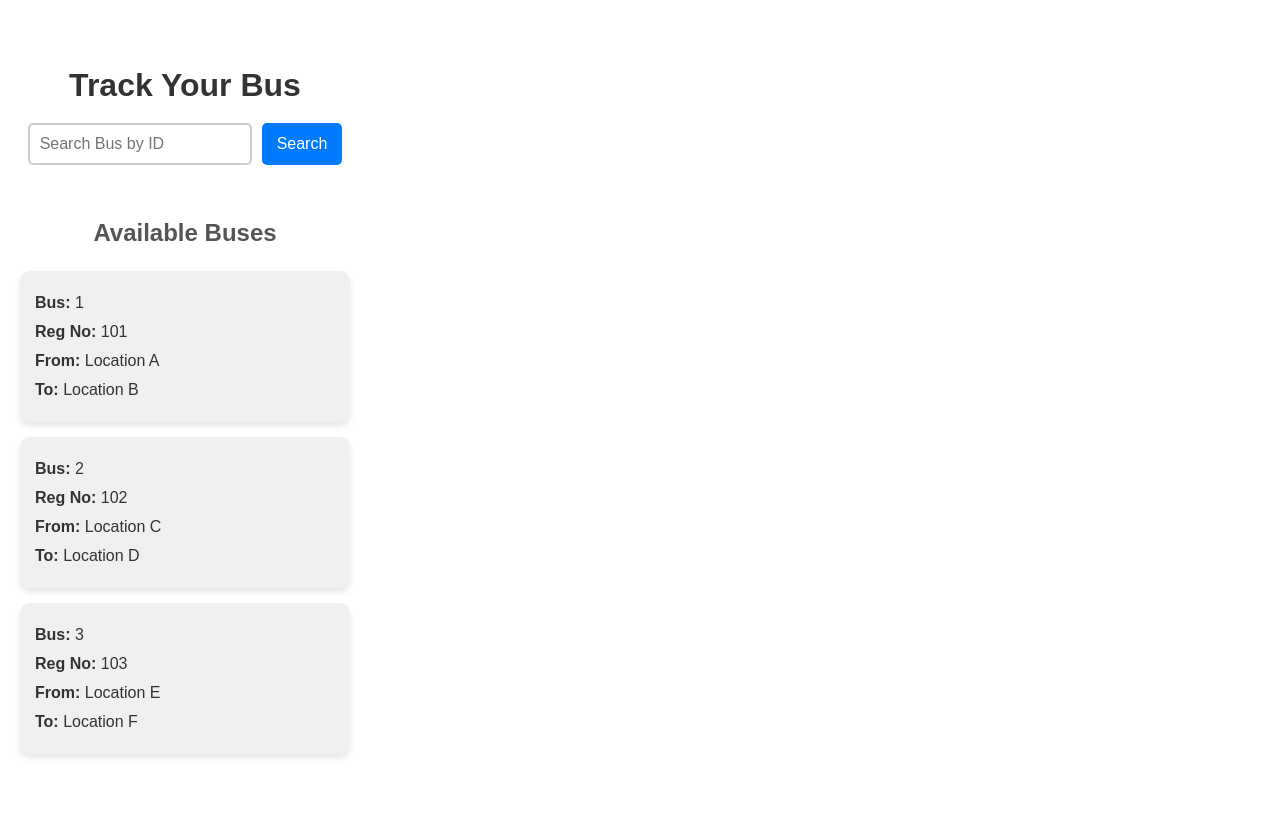
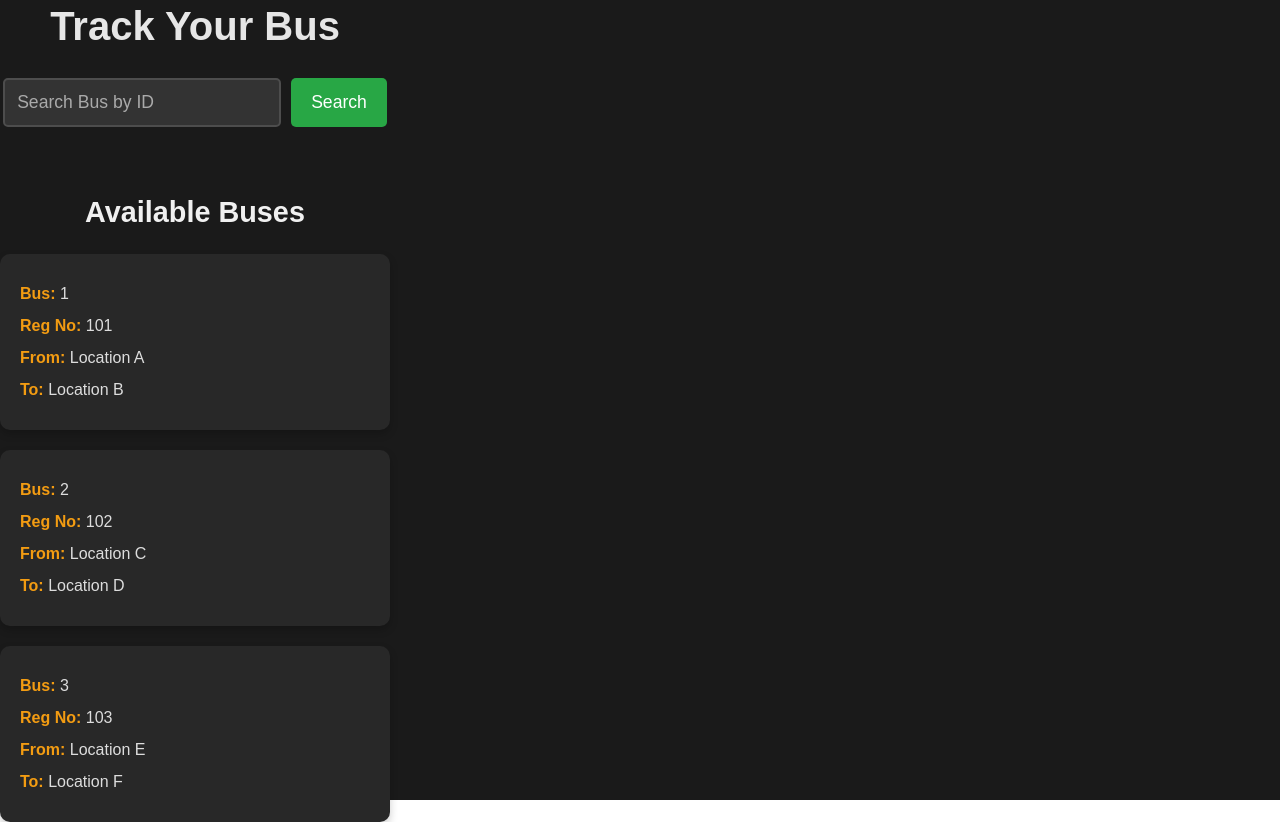
Before and after one commit to anuraggr/trackbus, a React (Vite) app: page / in a window 1280 px wide. Before the commit the page ends 800 px from the top, so only its background shows below. Built offline with nearby package versions, Linux system fonts and the light colour scheme.

Commit message:
Update Home.css

```diff
--- a/src/Home.css
+++ b/src/Home.css
@@ -1,68 +1,90 @@
+body {
+  background-color: #1a1a1a; /* Dark background */
+  margin: 0;
+  font-family: 'Arial', sans-serif;
+}
+
 .home-container {
   display: flex;
   flex-direction: column;
+  justify-content: center;
   align-items: center;
-  padding: 20px;
-  font-family: 'Arial', sans-serif;
+  height: 100vh; /* Full-screen height */
+  color: #fff;
 }
 
 .title {
-  font-size: 2rem;
-  color: #333;
-  margin-bottom: 20px;
+  font-size: 2.5rem;
+  font-weight: bold;
+  color: #e6e6e6; /* Light gray */
+  margin-bottom: 30px;
+  text-align: center;
 }
 
 .search-bar {
   display: flex;
   justify-content: center;
-  margin-bottom: 30px;
+  margin-bottom: 40px;
 }
 
 .search-input {
-  padding: 10px;
-  font-size: 1rem;
-  width: 200px;
-  border: 2px solid #ccc;
+  padding: 12px;
+  font-size: 1.1rem;
+  width: 250px;
+  border: 2px solid #4d4d4d;
   border-radius: 5px;
-  margin-right: 10px;
+  background-color: #333;
+  color: #fff;
+  outline: none;
+}
+
+.search-input::placeholder {
+  color: #aaa; /* Placeholder color */
 }
 
 .search-btn {
-  padding: 10px 15px;
-  background-color: #007bff;
+  padding: 12px 20px;
+  background-color: #28a745;
   color: white;
   border: none;
   border-radius: 5px;
   cursor: pointer;
-  font-size: 1rem;
+  font-size: 1.1rem;
+  margin-left: 10px;
+  transition: background-color 0.3s;
 }
 
 .search-btn:hover {
-  background-color: #0056b3;
+  background-color: #218838;
 }
 
 .available-buses-title {
-  font-size: 1.5rem;
-  color: #555;
+  font-size: 1.8rem;
+  color: #f0f0f0;
   margin-bottom: 20px;
 }
 
 .bus-list {
   display: flex;
   flex-direction: column;
-  gap: 15px;
+  gap: 20px;
 }
 
 .bus-card {
-  background-color: #f0f0f0;
-  padding: 15px;
+  background-color: #282828;
+  padding: 20px;
   border-radius: 10px;
-  box-shadow: 0 4px 6px rgba(0, 0, 0, 0.1);
-  width: 300px;
+  box-shadow: 0 4px 8px rgba(0, 0, 0, 0.2);
+  width: 350px;
+  color: #ddd;
+  text-align: left;
 }
 
 .bus-card p {
-  margin: 5px 0;
+  margin: 8px 0;
   font-size: 1rem;
-  color: #333;
 }
+
+.bus-card p strong {
+  color: #f39c12; /* Highlight color for labels */
+}
```
